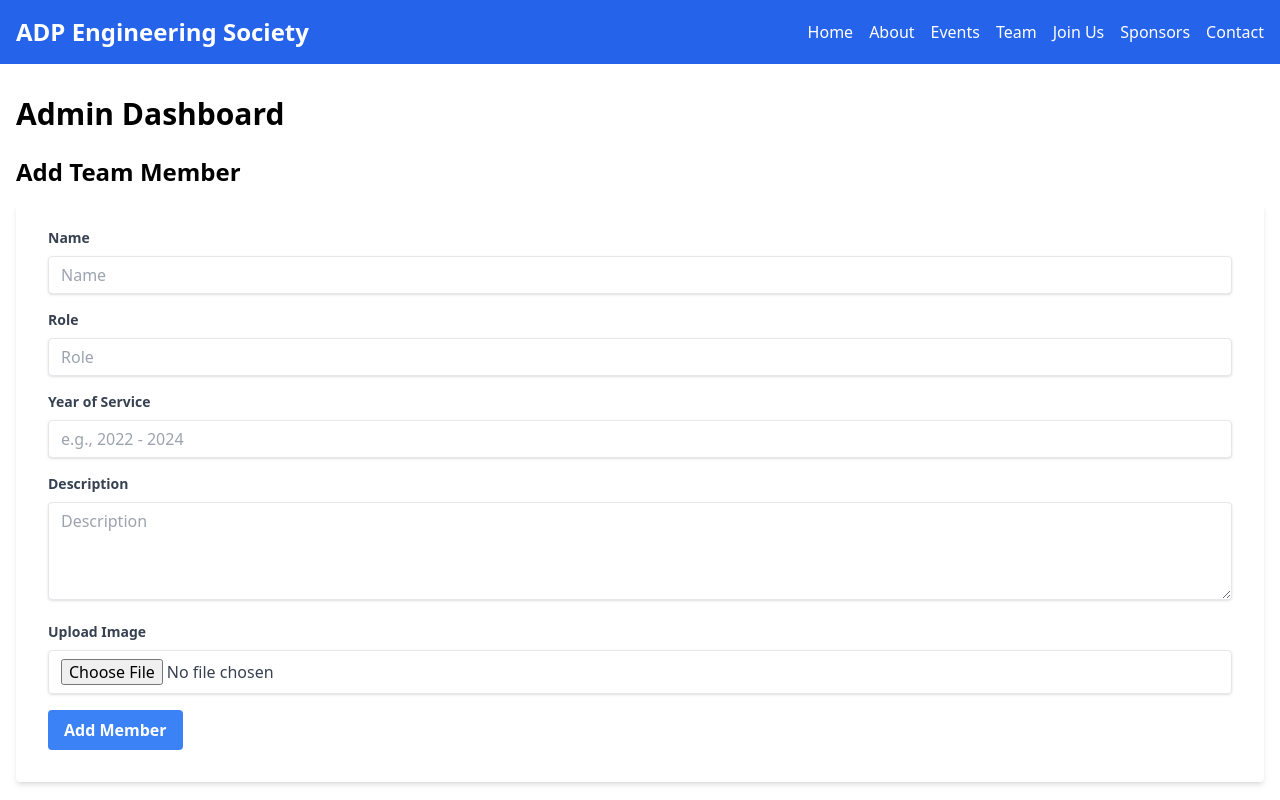
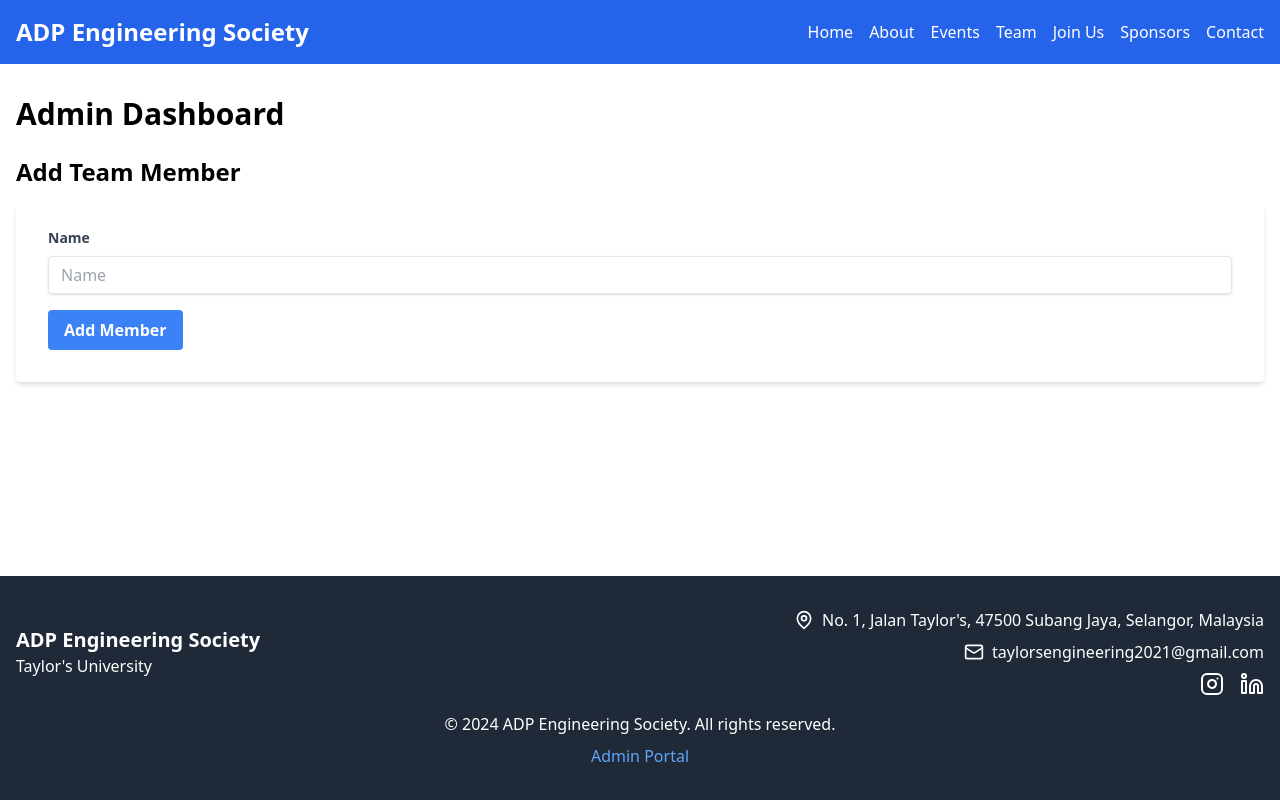
Before and after one commit to AlphaE01/ENGR-01, a React (Vite) app: page /admin in a window 1280 px wide. Shown: the top 800 px of the page. Built offline with nearby package versions, Linux system fonts and the light colour scheme.

Commit message:
Update AdminPortal.tsx

```diff
--- a/src/pages/AdminPortal.tsx
+++ b/src/pages/AdminPortal.tsx
@@ -1,4 +1,3 @@
-// src/pages/AdminPortal.tsx
 import React, { useState } from "react";
 import { useForm } from "react-hook-form";
 import { ref, uploadBytes, getDownloadURL } from "firebase/storage";
@@ -14,10 +13,12 @@ type TeamMemberForm = {
 };
 
 const AdminPortal: React.FC = () => {
-  const [isLoggedIn, setIsLoggedIn] = useState(true); // Assuming logged in for simplicity
+  const [isLoggedIn, setIsLoggedIn] = useState(true);
+  const [loading, setLoading] = useState(false);
   const { register, handleSubmit, reset } = useForm<TeamMemberForm>();
 
   const onSubmit = async (data: TeamMemberForm) => {
+    setLoading(true);
     try {
       if (data.image[0]) {
         const imageFile = data.image[0];
@@ -35,12 +36,14 @@ const AdminPortal: React.FC = () => {
           imageUrl: imageUrl,
         });
 
-        reset(); // Reset the form after submission
+        reset();
         alert("Team member added successfully!");
       }
     } catch (error) {
       console.error("Error adding team member: ", error);
       alert("Failed to add team member. Please try again.");
+    } finally {
+      setLoading(false);
     }
   };
 
@@ -63,65 +66,14 @@ const AdminPortal: React.FC = () => {
                 placeholder="Name"
               />
             </div>
-
-            <div className="mb-4">
-              <label className="block text-gray-700 text-sm font-bold mb-2" htmlFor="role">
-                Role
-              </label>
-              <input
-                {...register("role", { required: "Role is required" })}
-                className="shadow appearance-none border rounded w-full py-2 px-3 text-gray-700 leading-tight focus:outline-none focus:shadow-outline"
-                id="role"
-                type="text"
-                placeholder="Role"
-              />
-            </div>
-
-            <div className="mb-4">
-              <label className="block text-gray-700 text-sm font-bold mb-2" htmlFor="yearOfService">
-                Year of Service
-              </label>
-              <input
-                {...register("yearOfService", { required: "Year of Service is required" })}
-                className="shadow appearance-none border rounded w-full py-2 px-3 text-gray-700 leading-tight focus:outline-none focus:shadow-outline"
-                id="yearOfService"
-                type="text"
-                placeholder="e.g., 2022 - 2024"
-              />
-            </div>
-
-            <div className="mb-4">
-              <label className="block text-gray-700 text-sm font-bold mb-2" htmlFor="description">
-                Description
-              </label>
-              <textarea
-                {...register("description", { required: "Description is required" })}
-                className="shadow appearance-none border rounded w-full py-2 px-3 text-gray-700 leading-tight focus:outline-none focus:shadow-outline"
-                id="description"
-                placeholder="Description"
-                rows={4}
-              ></textarea>
-            </div>
-
-            <div className="mb-4">
-              <label className="block text-gray-700 text-sm font-bold mb-2" htmlFor="image">
-                Upload Image
-              </label>
-              <input
-                {...register("image", { required: "Image is required" })}
-                className="shadow appearance-none border rounded w-full py-2 px-3 text-gray-700 leading-tight focus:outline-none focus:shadow-outline"
-                id="image"
-                type="file"
-                accept="image/*"
-              />
-            </div>
-
+            {/* Other form fields */}
             <div className="flex items-center justify-between">
               <button
                 className="bg-blue-500 hover:bg-blue-700 text-white font-bold py-2 px-4 rounded focus:outline-none focus:shadow-outline"
                 type="submit"
+                disabled={loading}
               >
-                Add Member
+                {loading ? "Adding..." : "Add Member"}
               </button>
             </div>
           </form>
```
